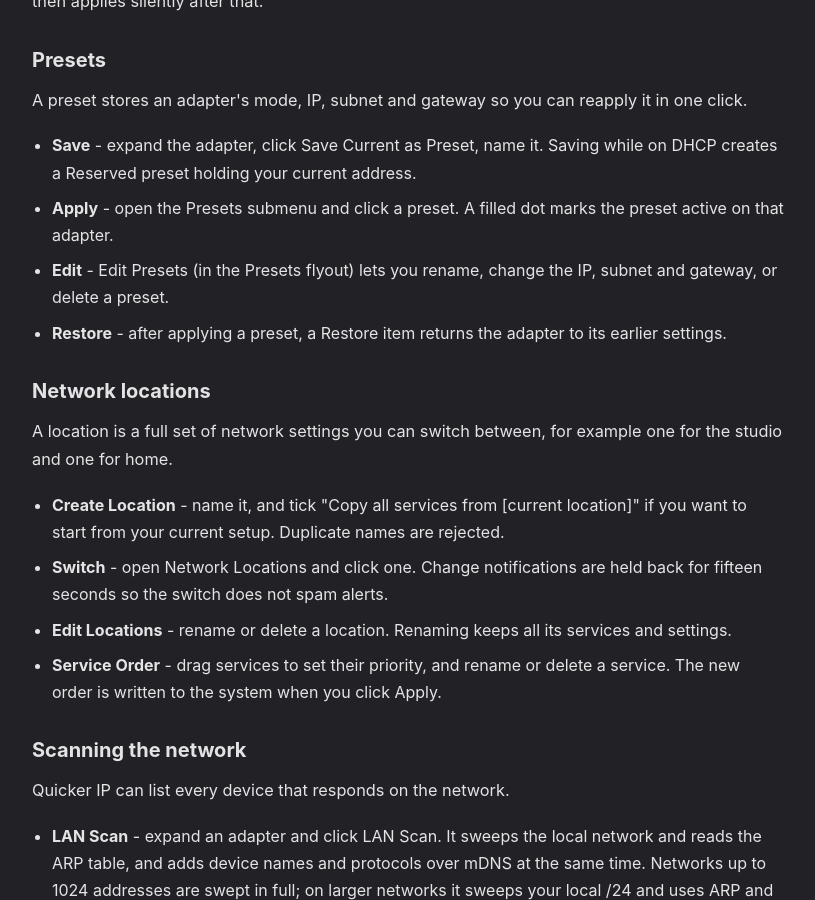
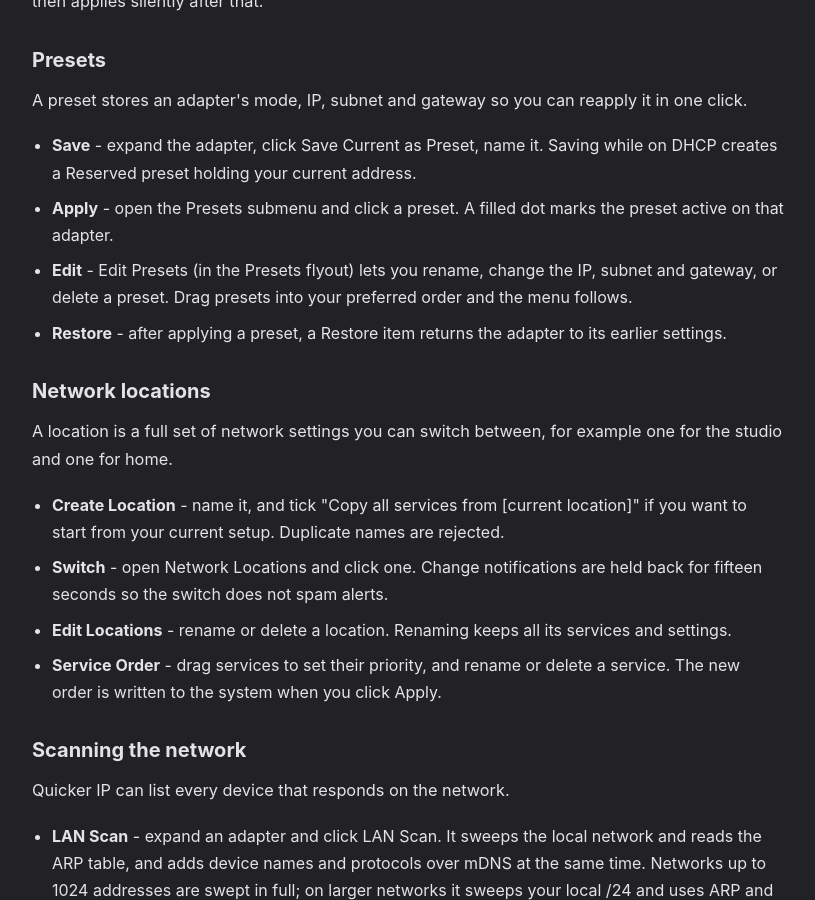
Before and after one commit to BSKapps/bskapps.github.io, a Jekyll site: the page articles/quicker-ip-guide/index.html, which Jekyll copies as it is, in a window 1280 px wide and 900 px high, scrolled down 2416 px. Shown: the whole window, without its empty margins (232-1047 px from the left). Built offline with Jekyll 4.4.1, drawn with Linux system fonts in a browser that asks for light colours.

Commit message:
Quicker IP guide: note preset drag-to-reorder

```diff
--- a/articles/quicker-ip-guide/index.html
+++ b/articles/quicker-ip-guide/index.html
@@ -76,7 +76,7 @@
             <ul>
                 <li><strong>Save</strong> - expand the adapter, click Save Current as Preset, name it. Saving while on DHCP creates a Reserved preset holding your current address.</li>
                 <li><strong>Apply</strong> - open the Presets submenu and click a preset. A filled dot marks the preset active on that adapter.</li>
-                <li><strong>Edit</strong> - Edit Presets (in the Presets flyout) lets you rename, change the IP, subnet and gateway, or delete a preset.</li>
+                <li><strong>Edit</strong> - Edit Presets (in the Presets flyout) lets you rename, change the IP, subnet and gateway, or delete a preset. Drag presets into your preferred order and the menu follows.</li>
                 <li><strong>Restore</strong> - after applying a preset, a Restore item returns the adapter to its earlier settings.</li>
             </ul>
 
```
